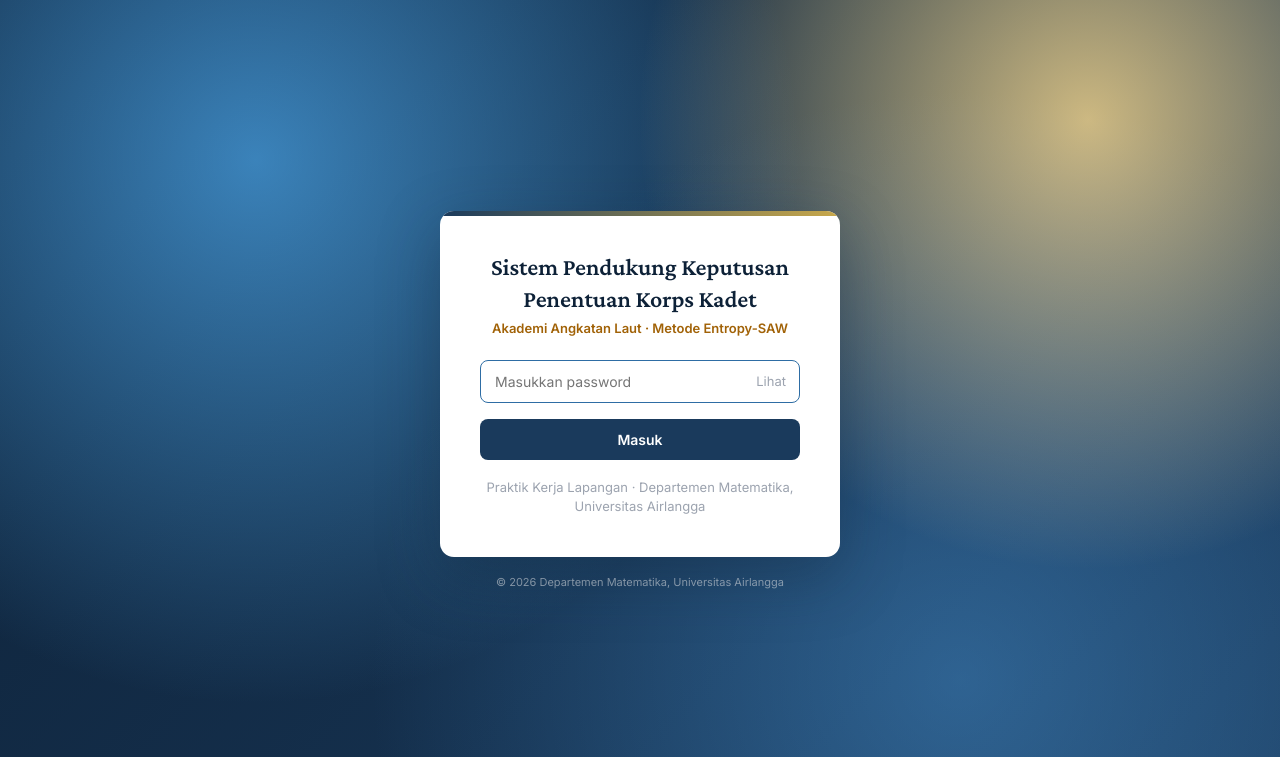
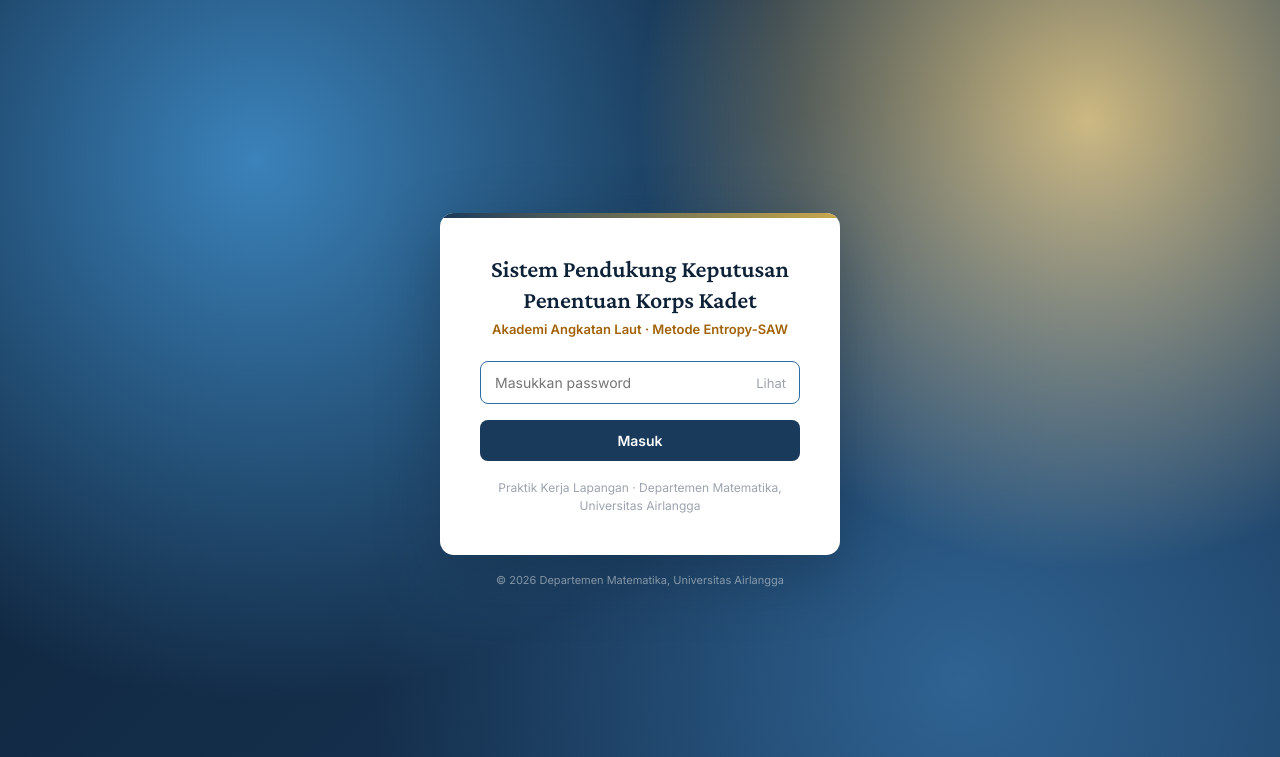
Before and after one commit to dininaily/SPK_AAL, a Flask app: page /login in a window 1280 px wide. Shown: the top 757 px of the page. Run offline with Flask 3, Linux system fonts and the light colour scheme.

Commit message:
tambah login page styling dan tombol logout

```diff
--- a/templates/login.html
+++ b/templates/login.html
@@ -120,7 +120,7 @@
   .login-box .pkl-info {
     margin-top: 18px;
     margin-bottom: 0;
-    font-size: 13px;
+    font-size: 12px;
     color: #9CA3AF;
     text-align: center;
     line-height: 1.5;
```
